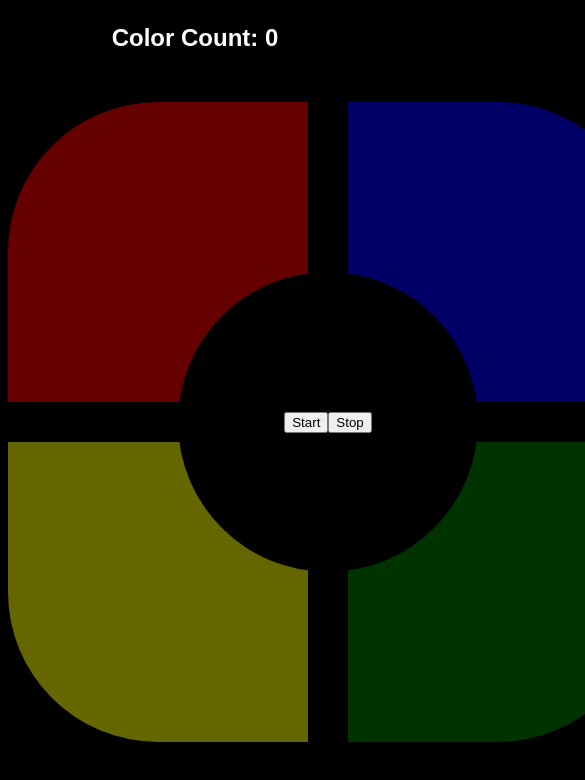
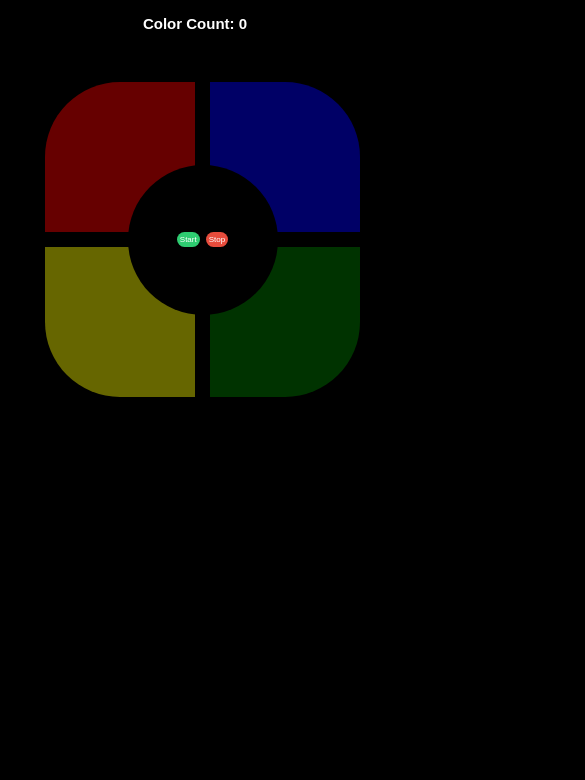
Before and after one commit to JAlmeida1991/Simon-Says, a plain HTML site: page index.html in a window 390 px wide. Shown: the top 780 px of the page, 585 px wide, since content can reach past the window. Drawn offline with Linux system fonts and the light colour scheme.

Commit message:
improved ui and fixed title typo

```diff
--- a/app.js
+++ b/app.js
@@ -4,7 +4,7 @@ const red = document.querySelector(".red");
 const blue = document.querySelector(".blue");
 const onButton = document.querySelector(".start");
 const offButton = document.querySelector(".stop");
-const counter = document.querySelector('.counter');
+const counter = document.querySelector(".counter");
 
 const colors = [yellow, green, red, blue];
 const colorArr = [];
@@ -12,19 +12,17 @@ const userGuess = [];
 
 let isOn = false;
 
-
-
-colors.forEach(function (color) {
-    color.addEventListener("click", function (e) {
+colors.forEach(function(color) {
+  color.addEventListener("click", function(e) {
     //console.log(e.target);
     userGuess.push(this);
     //console.log(userGuess);
     userLightUp(e);
     compareColors();
-    })
+  });
 });
 
-onButton.addEventListener("click", function () {
+onButton.addEventListener("click", function() {
   if (!isOn) {
     // THIS WILL PREVENT USER FROM BREAKING THE LOGIC IF HE/SHE CHOICES TO PICK A COLOR BEFORE IT STARTS
     userGuess.splice(0, userGuess.length);
@@ -34,7 +32,7 @@ onButton.addEventListener("click", function () {
   isOn = true;
 });
 
-offButton.addEventListener("click", function () {
+offButton.addEventListener("click", function() {
   if (isOn) {
     colorArr.splice(0, colorArr.length);
     isOn = false;
@@ -48,8 +46,6 @@ function addRandomColor() {
   console.log(colorArr);
 }
 
-
-
 // FUNCTION MUST CALL IT'S SELF RECURSIVELY SINCE USING A LOOP WILL LIGHT UP ALL THE COLORS SYNCHRONOUSLY
 
 function showColor(arr) {
@@ -59,18 +55,17 @@ function showColor(arr) {
     if (index === colorArr.length) {
       index = 0;
       return;
-        };
-        arr[index].style.opacity = .8;
-        setTimeout(function () {
-            arr[index].style.opacity = .4;
+    }
+    arr[index].style.opacity = 0.8;
+    setTimeout(function() {
+      arr[index].style.opacity = 0.4;
       index++;
       // RECUSIVE CALL AFTER 1 SECOND TO ITERATE THROUGH COLORS ARRAY
       setTimeout(foo, 250);
-        }, 750)
+    }, 750);
   }
   foo();
 }
-
 
 // NEED TO BIND IF USING SET TIMEOUT FOR USER CLICK
 // function userLightUp(e) {
@@ -80,12 +75,11 @@ function showColor(arr) {
 //     }.bind(e.target), 1000);
 // }
 
-
 function userLightUp(e) {
   let target = e.target;
-    target.style.opacity = .8;
-    setTimeout(function (e) {
-        target.style.opacity = .4;
+  target.style.opacity = 0.8;
+  setTimeout(function(e) {
+    target.style.opacity = 0.4;
   }, 750);
 }
 
@@ -118,20 +112,29 @@ function compareColors() {
   // STARTSWITH ON STRING CONSTRUCTOR WILL CHECK IF EVERY USER CHOICE MATCHES WITH COLOR ARRAY
   // NEED TO USE CALL TO INVOKE 'THIS' AS COLOR
   // ALSO NEED TO EXTRACT CLASS NAME FROM HTMLDIV ELEMENT OTHERWISE IT WILL ALWAYS MATCH
-    if (String.prototype.startsWith.call(colorArr.map(x => x.className), userGuess.map(x => x.className)) && colorArr.length === userGuess.length) {
+  if (
+    String.prototype.startsWith.call(
+      colorArr.map(x => x.className),
+      userGuess.map(x => x.className)
+    ) &&
+    colorArr.length === userGuess.length
+  ) {
     addRandomColor();
     // NEED IN ORDER TO DELAY CORRECT ANSWER
-        setTimeout(function () {
+    setTimeout(function() {
       showColor(colorArr);
       userGuess.splice(0, colorArr.length);
-        }, 1000)
-    } else if (!String.prototype.startsWith.call(colorArr.map(x => x.className), userGuess.map(x => x.className))) {
-        setTimeout(function () {
+    }, 1000);
+  } else if (
+    !String.prototype.startsWith.call(
+      colorArr.map(x => x.className),
+      userGuess.map(x => x.className)
+    )
+  ) {
+    setTimeout(function() {
       showColor(colorArr);
       userGuess.splice(0, colorArr.length);
-        }, 1000)
+    }, 1000);
   }
   // userGuess.splice(0, colorArr.length);
-
-
 }
--- a/index.html
+++ b/index.html
@@ -5,7 +5,7 @@
     <meta charset="UTF-8">
     <meta name="viewport" content="width=device-width, initial-scale=1.0">
     <meta http-equiv="X-UA-Compatible" content="ie=edge">
-    <title>Simon Say's</title>
+    <title>Simon Says</title>
     <link rel="stylesheet" href="style.css">
 </head>
 
@@ -19,8 +19,8 @@
         <div class="yellow"></div>
         <div class="green"></div>
         <div class="circle">
-            <button class="start">Start</button>
-            <button class="stop">Stop</button>
+            <button class="start btn">Start</button>
+            <button class="stop btn">Stop</button>
         </div>
     </div>
 
--- a/style.css
+++ b/style.css
@@ -1,3 +1,15 @@
+*::before,
+*::after,
+* {
+  box-sizing: border-box;
+  margin: 0;
+  padding: 0;
+}
+
+html {
+  font-size: 62.5%;
+}
+
 body {
   background-color: black;
   text-align: center;
@@ -9,16 +21,16 @@ body {
 
 .container {
   display: grid;
-    width: 610px;
-    grid-gap: 40px;
+  width: 61rem;
+  grid-gap: 4rem;
   grid-template-columns: repeat(4, 1fr);
   grid-template-rows: repeat(4, 1fr);
   margin: 50px auto;
 }
 
-.container>* {
-    width: 300px;
-    height: 300px;
+.container > * {
+  width: 30rem;
+  height: 30rem;
   display: inline-block;
   cursor: pointer;
 }
@@ -28,7 +40,7 @@ body {
   border-bottom-right-radius: 50%;
   grid-column: 3 / span 2;
   grid-row: 3 / span 2;
-    opacity: .4;
+  opacity: 0.4;
 }
 
 .yellow {
@@ -36,7 +48,7 @@ body {
   border-bottom-left-radius: 50%;
   grid-column: 1 / span 2;
   grid-row: 3 / span 2;
-    opacity: .4;
+  opacity: 0.4;
 }
 
 .red {
@@ -44,7 +56,7 @@ body {
   border-top-left-radius: 50%;
   grid-row: 1 / span 2;
   grid-column: 1 / span 2;
-    opacity: .4;
+  opacity: 0.4;
 }
 
 .blue {
@@ -52,7 +64,7 @@ body {
   border-top-right-radius: 50%;
   grid-row: 1 / span 2;
   grid-column: 3 / span 2;
-    opacity: .4;
+  opacity: 0.4;
 }
 
 .circle {
@@ -68,5 +80,57 @@ body {
 }
 
 p {
-    color: white;
+  color: #fff;
 }
+
+.btn {
+  border: none;
+  padding: 0.6rem;
+  margin: 0.6rem;
+  border-radius: 2.5rem;
+  cursor: pointer;
+  outline: none;
+}
+
+.stop {
+  background-color: #e74c3c;
+  color: #fff;
+}
+
+.start {
+  background-color: #2ecc71;
+  color: #fff;
+}
+
+.btn:active {
+  transform: translateY(0.2rem);
+}
+
+@media only screen and (max-width: 48em) {
+  .container {
+    width: 45rem;
+    grid-gap: 2rem;
+  }
+
+  .container > * {
+    width: 20rem;
+    height: 20rem;
+  }
+}
+
+@media only screen and (max-width: 30em) {
+  .container {
+    width: 30rem;
+    grid-gap: 1.5rem;
+  }
+
+  .container > * {
+    width: 15rem;
+    height: 15rem;
+  }
+  .btn {
+    font-size: 0.8rem;
+    padding: 0.3rem;
+    margin: 0.3rem;
+  }
+}
```
Lines whose indentation alone changed are shown as unchanged.
